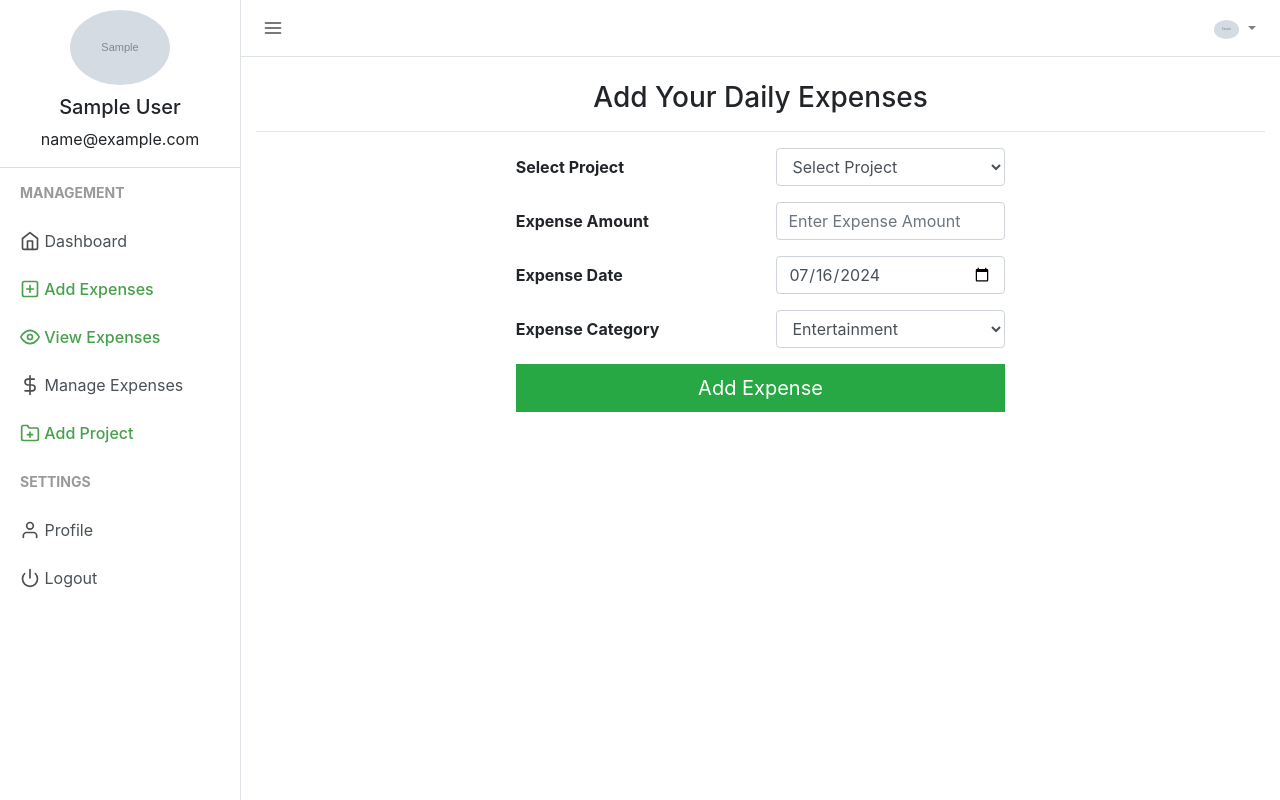
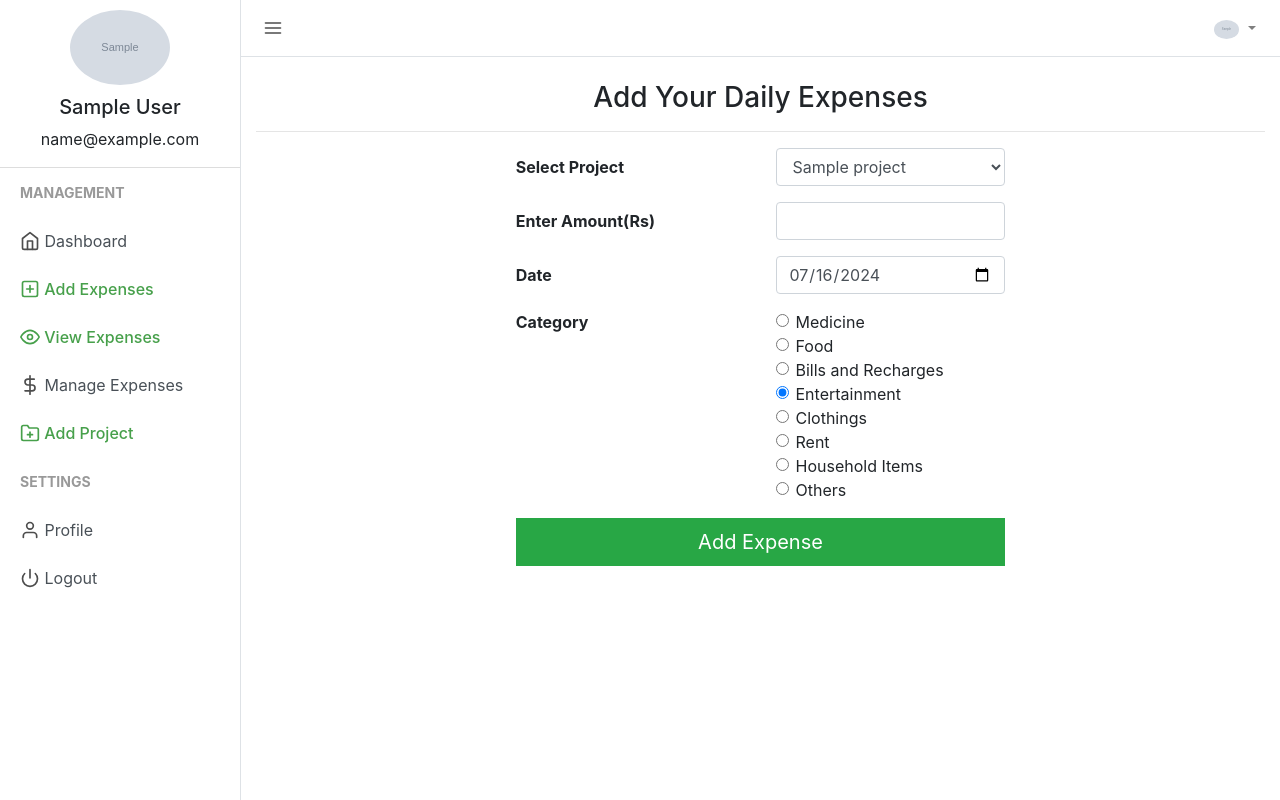
Before and after one commit to Mr-Khandelwal/Expense-Tracker, a PHP site: page /add_expense.php in a window 1280 px wide. Run offline with PHP 8.4, Linux system fonts and the light colour scheme; the visitor is signed in with stand-in values (Sample User, id 1); tables that the repository leaves empty or names only in its code hold one stand-in row (values such as "Sample post"); grey boxes marked "Sample" are stand-in pictures.

Commit message:
previous code

```diff
--- a/add_expense.php
+++ b/add_expense.php
@@ -5,15 +5,15 @@ $del = false;
 $expenseamount = "";
 $expensedate = date("Y-m-d");
 $expensecategory = "Entertainment";
-$project_id = "";
 
 $projects_query = "SELECT project_id, project_name FROM projects";
 $projects_result = mysqli_query($con, $projects_query);
 
+
 if (isset($_POST['add'])) {
     $expenseamount = $_POST['expenseamount'];
     $expensedate = $_POST['expensedate'];
-    $expensecategory = $_POST['expensecategory'] === 'Other' ? $_POST['expensecategory_other'] : $_POST['expensecategory'];
+    $expensecategory = $_POST['expensecategory'];
     $project_id = $_POST['project_id'];
 
     // Fetch the investment limit and current total expenses for the selected project
@@ -34,11 +34,13 @@ if (isset($_POST['add'])) {
     }
 }
 
+// Existing update and delete logic...
+
 if (isset($_POST['update'])) {
-    $id = $_POST['expense_id'];
+    $id = $_GET['edit'];
     $expenseamount = $_POST['expenseamount'];
     $expensedate = $_POST['expensedate'];
-    $expensecategory = $_POST['expensecategory'] === 'Other' ? $_POST['expensecategory_other'] : $_POST['expensecategory'];
+    $expensecategory = $_POST['expensecategory'];
     $project_id = $_POST['project_id'];
 
     $sql = "UPDATE expenses SET expense='$expenseamount', expensedate='$expensedate', expensecategory='$expensecategory', project_id='$project_id' WHERE user_id='$userid' AND expense_id='$id'";
@@ -51,7 +53,7 @@ if (isset($_POST['update'])) {
 }
 
 if (isset($_POST['delete'])) {
-    $id = $_POST['expense_id'];
+    $id = $_GET['delete'];
     $sql = "DELETE FROM expenses WHERE user_id='$userid' AND expense_id='$id'";
     if (mysqli_query($con, $sql)) {
         echo "Records were deleted successfully.";
@@ -60,6 +62,7 @@ if (isset($_POST['delete'])) {
     }
     header('location: manage_expense.php');
 }
+
 
 if (isset($_GET['edit'])) {
     $id = $_GET['edit'];
@@ -70,7 +73,6 @@ if (isset($_GET['edit'])) {
         $expenseamount = $n['expense'];
         $expensedate = $n['expensedate'];
         $expensecategory = $n['expensecategory'];
-        $project_id = $n['project_id'];
     } else {
         echo ("WARNING: AUTHORIZATION ERROR: Trying to Access Unauthorized data");
     }
@@ -86,13 +88,11 @@ if (isset($_GET['delete'])) {
         $expenseamount = $n['expense'];
         $expensedate = $n['expensedate'];
         $expensecategory = $n['expensecategory'];
-        $project_id = $n['project_id'];
     } else {
         echo ("WARNING: AUTHORIZATION ERROR: Trying to Access Unauthorized data");
     }
 }
 ?>
-
 <!DOCTYPE html>
 <html lang="en">
 
@@ -118,7 +118,7 @@ if (isset($_GET['delete'])) {
 
 <body>
 
-<div class="d-flex" id="wrapper">
+    <div class="d-flex" id="wrapper">
 
         <!-- Sidebar -->
         <div class="border-right" id="sidebar-wrapper">
@@ -179,61 +179,88 @@ if (isset($_GET['delete'])) {
                         <form action="" method="POST">
 
                         <!-- project fetchingg -->
-                        <div class="form-group row">
+                            <div class="form-group row">
                                 <label for="project_id" class="col-sm-6 col-form-label"><b>Select Project</b></label>
-                                <div class="col-sm-6">
-                                    <select class="form-control" name="project_id" id="project_id" required>
-                                        <option value="">Select Project</option>
-                                        <?php while ($row = mysqli_fetch_array($projects_result)) : ?>
-                                            <option value="<?php echo $row['project_id']; ?>" <?php echo ($project_id == $row['project_id']) ? 'selected' : ''; ?>>
-                                                <?php echo $row['project_name']; ?>
+                                <div class="col-md-6">
+                                    <select name="project_id" id="project_id" class="form-control col-sm-12" required>
+                                        <?php while ($project = mysqli_fetch_assoc($projects_result)): ?>
+                                            <option value="<?php echo $project['project_id']; ?>">
+                                                <?php echo $project['project_name']; ?>
                                             </option>
                                         <?php endwhile; ?>
                                     </select>
                                 </div>
                             </div>
 
-
                             <div class="form-group row">
-                                <label for="expenseamount" class="col-sm-6 col-form-label"><b>Expense Amount</b></label>
-                                <div class="col-sm-6">
-                                    <input type="number" class="form-control" name="expenseamount" value="<?php echo $expenseamount; ?>" placeholder="Enter Expense Amount" required>
+                                <label for="expenseamount" class="col-sm-6 col-form-label"><b>Enter Amount(Rs)</b></label>
+                                <div class="col-md-6">
+                                    <input type="number" class="form-control col-sm-12" value="<?php echo $expenseamount; ?>" id="expenseamount" name="expenseamount" required>
                                 </div>
                             </div>
                             <div class="form-group row">
-                                <label for="expensedate" class="col-sm-6 col-form-label"><b>Expense Date</b></label>
-                                <div class="col-sm-6">
-                                    <input type="date" class="form-control" name="expensedate" value="<?php echo $expensedate; ?>" placeholder="Enter Expense Date" required>
+                                <label for="expensedate" class="col-sm-6 col-form-label"><b>Date</b></label>
+                                <div class="col-md-6">
+                                    <input type="date" class="form-control col-sm-12" value="<?php echo $expensedate; ?>" name="expensedate" id="expensedate" required>
                                 </div>
                             </div>
-                            <div class="form-group row">
-                                <label for="expensecategory" class="col-sm-6 col-form-label"><b>Expense Category</b></label>
-                                <div class="col-sm-6">
-                                    <select class="form-control" name="expensecategory" id="expensecategory" required onchange="toggleOtherCategory(this.value)">
-                                        <option value="">Select Category</option>
-                                        <option value="Entertainment" <?php echo ($expensecategory == 'Entertainment') ? 'selected' : ''; ?>>Entertainment</option>
-                                        <option value="Food" <?php echo ($expensecategory == 'Food') ? 'selected' : ''; ?>>Food</option>
-                                        <option value="Fuel" <?php echo ($expensecategory == 'Fuel') ? 'selected' : ''; ?>>Fuel</option>
-                                        <option value="Travel" <?php echo ($expensecategory == 'Travel') ? 'selected' : ''; ?>>Travel</option>
-                                        <option value="Other" <?php echo ($expensecategory == 'Other') ? 'selected' : ''; ?>>Other</option>
-                                    </select>
-                                    <input type="text" class="form-control mt-2" name="expensecategory_other" id="expensecategory_other" placeholder="Enter Category" style="display: none;" value="<?php echo ($expensecategory != 'Entertainment' && $expensecategory != 'Food' && $expensecategory != 'Fuel' && $expensecategory != 'Travel' && $expensecategory != '') ? $expensecategory : ''; ?>">
+                            <fieldset class="form-group">
+                                <div class="row">
+                                    <legend class="col-form-label col-sm-6 pt-0"><b>Category</b></legend>
+                                    <div class="col-md">
+
+                                        <div class="form-check">
+                                            <input class="form-check-input" type="radio" name="expensecategory" id="expensecategory4" value="Medicine" <?php echo ($expensecategory == 'Medicine') ? 'checked' : '' ?>>
+                                            <label class="form-check-label" for="expensecategory4">
+                                                Medicine
+                                            </label>
+                                        </div>
+
+                                        <div class="form-check">
+                                            <input class="form-check-input" type="radio" name="expensecategory" id="expensecategory3" value="Food" <?php echo ($expensecategory == 'Food') ? 'checked' : '' ?>>
+                                            <label class="form-check-label" for="expensecategory3">
+                                                Food
+                                            </label>
+                                        </div>
+                                        <div class="form-check">
+                                            <input class="form-check-input" type="radio" name="expensecategory" id="expensecategory2" value="Bills & Recharges" <?php echo ($expensecategory == 'Bills & Recharges') ? 'checked' : '' ?>>
+                                            <label class="form-check-label" for="expensecategory2">
+                                                Bills and Recharges
+                                            </label>
+                                        </div>
+                                        <div class="form-check">
+                                            <input class="form-check-input" type="radio" name="expensecategory" id="expensecategory1" value="Entertainment" <?php echo ($expensecategory == 'Entertainment') ? 'checked' : '' ?>>
+                                            <label class="form-check-label" for="expensecategory1">
+                                                Entertainment
+                                            </label>
+                                        </div>
+                                        <div class="form-check">
+                                            <input class="form-check-input" type="radio" name="expensecategory" id="expensecategory7" value="Clothings" <?php echo ($expensecategory == 'Clothings') ? 'checked' : '' ?>>
+                                            <label class="form-check-label" for="expensecategory7">
+                                                Clothings
+                                            </label>
+                                        </div>
+                                        <div class="form-check">
+                                            <input class="form-check-input" type="radio" name="expensecategory" id="expensecategory6" value="Rent" <?php echo ($expensecategory == 'Rent') ? 'checked' : '' ?>>
+                                            <label class="form-check-label" for="expensecategory6">
+                                                Rent
+                                            </label>
+                                        </div>
+                                        <div class="form-check">
+                                            <input class="form-check-input" type="radio" name="expensecategory" id="expensecategory8" value="Household Items" <?php echo ($expensecategory == 'Household Items') ? 'checked' : '' ?>>
+                                            <label class="form-check-label" for="expensecategory8">
+                                                Household Items
+                                            </label>
+                                        </div>
+                                        <div class="form-check">
+                                            <input class="form-check-input" type="radio" name="expensecategory" id="expensecategory5" value="Others" <?php echo ($expensecategory == 'Others') ? 'checked' : '' ?>>
+                                            <label class="form-check-label" for="expensecategory5">
+                                                Others
+                                            </label>
+                                        </div>
+                                    </div>
                                 </div>
-                            </div>
-
-                            <script>
-                                function toggleOtherCategory(value) {
-                                    if (value === "Other") {
-                                        document.getElementById('expensecategory_other').style.display = 'block';
-                                    } else {
-                                        document.getElementById('expensecategory_other').style.display = 'none';
-                                    }
-                                }
-                                window.onload = function () {
-                                    toggleOtherCategory(document.getElementById('expensecategory').value);
-                                };
-                            </script>
-
+                            </fieldset>
                             <div class="form-group row">
                                 <div class="col-md-12 text-right">
                                     <?php if ($update == true) : ?>
```
